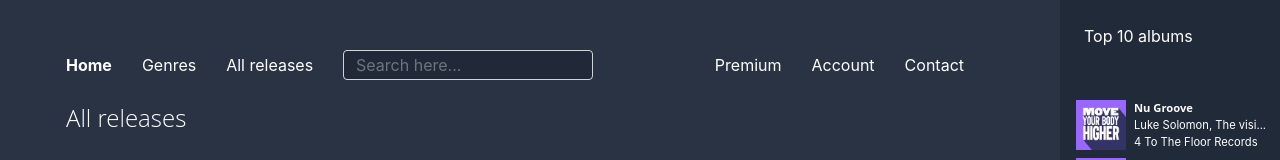
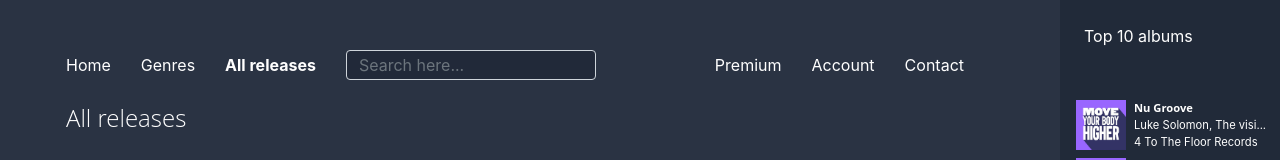
Before and after one commit to Brightness999/music-album, a React (Create React App) app: page /all-releases in a window 1280 px wide. Shown: the top 160 px of the page. Built offline with nearby package versions, Linux system fonts and the light colour scheme.

Commit message:
fix(header): link active

```diff
--- a/src/components/Header.tsx
+++ b/src/components/Header.tsx
@@ -1,20 +1,20 @@
 import React from 'react';
-import { Link } from 'react-router-dom';
+import { Link, NavLink } from 'react-router-dom';
 import { Input } from "reactstrap";
 
 export function Header() {
     return (
         <header className="d-flex align-items-center justify-content-between">
             <div className="d-flex align-items-center">
-                <Link to="home" className="active">Home</Link>
-                <Link to="genres">Genres</Link>
-                <Link to="all-releases">All releases</Link>
+                <NavLink to="home" activeClassName="active">Home</NavLink>
+                <NavLink to="genres" activeClassName="active">Genres</NavLink>
+                <NavLink to="all-releases" activeClassName="active">All releases</NavLink>
                 <Input placeholder="Search here..." id="iSearch"></Input>
             </div>
             <div className="d-flex align-items-center">
-                <Link to="premium">Premium</Link>
-                <Link to="account">Account</Link>
-                <Link to="contact">Contact</Link>
+                <NavLink to="premium" activeClassName="active">Premium</NavLink>
+                <NavLink to="account" activeClassName="active">Account</NavLink>
+                <NavLink to="contact" activeClassName="active">Contact</NavLink>
             </div>
         </header>
     );
```
